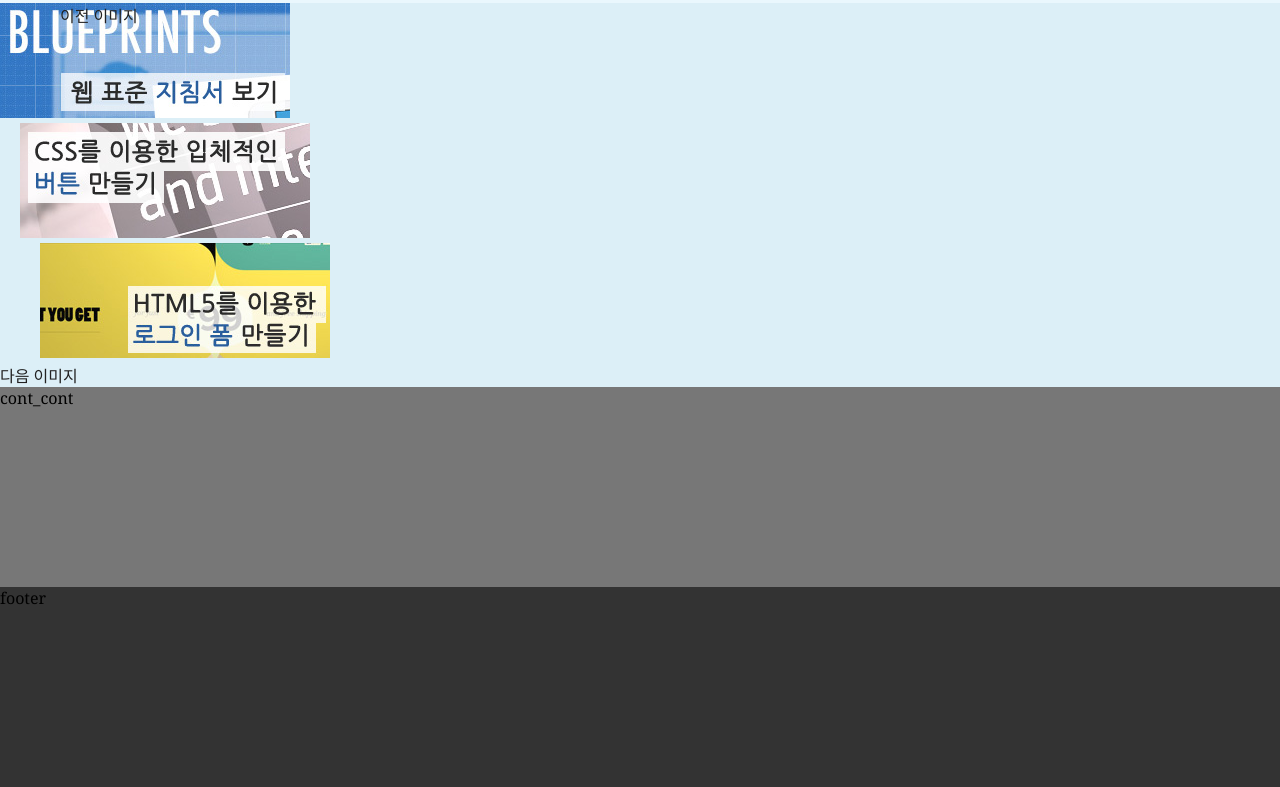
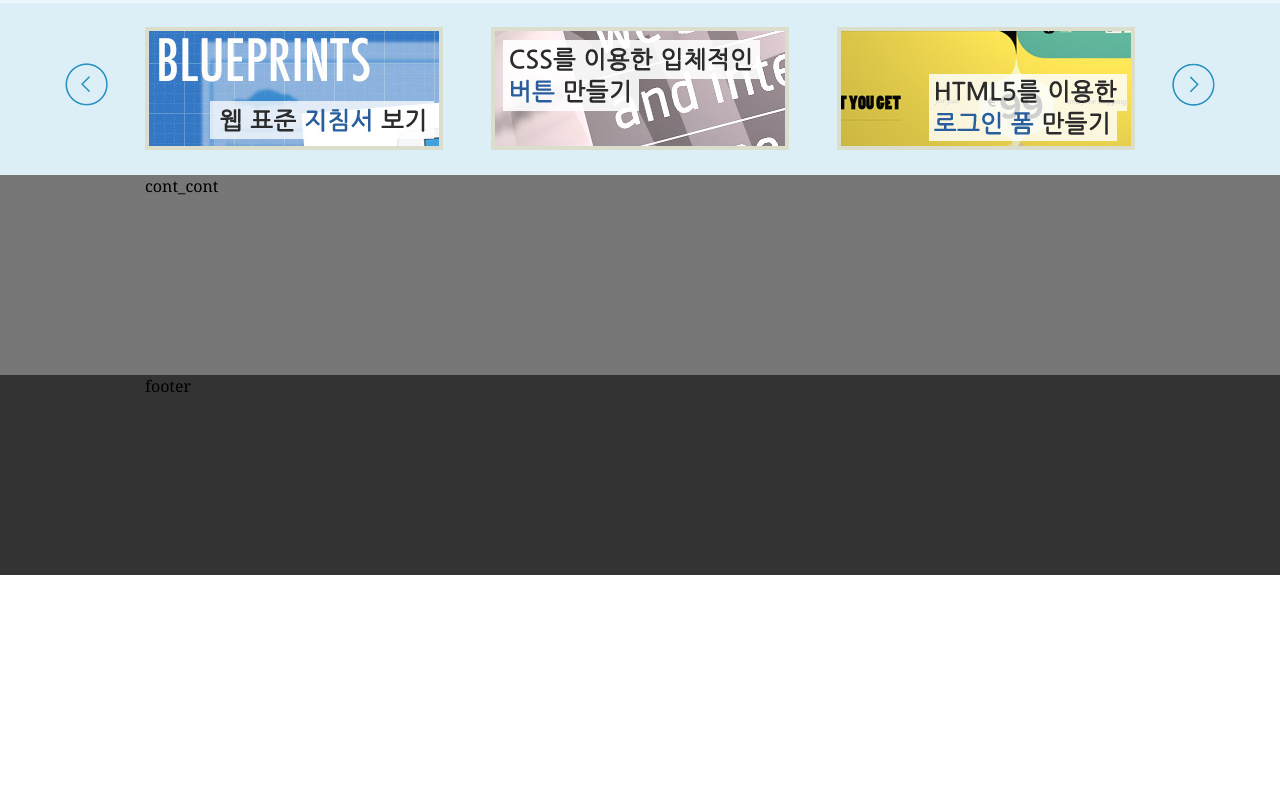
Before and after one commit to gshscs2011/webstoryboy, a plain HTML site: page index.html in a window 1280 px wide. Shown: the part 630-1417 px from the top of the page. After the commit the page ends 1205 px from the top, so only its background shows below. Drawn offline with Linux system fonts and the light colour scheme; a web font is replaced by a local one.

Commit message:
imge 스프트라이트 적용 banner

```diff
--- a/css/style.css
+++ b/css/style.css
@@ -44,7 +44,7 @@
 
 
 /* 컨테이너 */
-.container{width: 90%px ; margin: 0 auto; height: inherit; /* background: rgba(0,0,0,0.3) */}
+.container{width: 990px ; margin: 0 auto; height: inherit; /* background: rgba(0,0,0,0.3) */}
 
 /* 헤더 */
 /* text는 주로 인라인형태, 박스형태는 블락형태 */
@@ -148,16 +148,19 @@
 }
 
 /* banner */
-.ban {position: relative;}
-.ban a.prev {position:absolute; left:60px; top: 0;}
-.ban a.next {}
+.ban {position: relative; padding: 24px 0 20px;}
+.ban>a{ position: absolute;  top: 60px; width: 43px;height: 43px;}
+.ban a.prev { left:-80px;  background: url(/img/icon.png) no-repeat -150px 0; }
+.ban a.next { right:-80px;background: url(/img/icon.png) no-repeat -150px -43px;}
+.ban a.prev:hover {background-position: -193px 0;}
+.ban a.next:hover {background-position: -193px -43px;}
 
 .ban ul {overflow: hidden;}
 .ban ul li{float: left; width: 330px;}
 .ban ul li:last-child{text-align: right;}
 .ban ul li:last-child(2){text-align: center;}
-
-
 .ban ul li.ban_img1 {text-align: left;}
 .ban ul li.ban_img2 {text-align: center;}
 .ban ul li.ban_img3 {text-align: right;}
+.ban ul li img{ border: 4px solid #dcdecd;}
+.ban ul li img:hover{ border-color : #98bcdc;}
--- a/index.html
+++ b/index.html
@@ -117,18 +117,14 @@
             <div id="cont_ban">
                 <div class="container">
                     <div class="ban">
-                        <a href="#" class="prev"> <span>이전 이미지</span> </a>
+                        <a href="#" class="prev"> <span class="ir_pm">이전 이미지</span> </a>
                         <ul>
                             <li class = "ban_img1"><a href="#"><img src="/img/banner_link1.jpg" alt="웹 표준 지침서 보기"></a></li>
-                        </ul>
-                        <ul>
+
                             <li class = "ban_img2"><a href="#"><img src="/img/banner_link2.jpg" alt="CSS 버튼 만들기"></a></li>
-                        </ul>
-                        <ul>
                             <li class = "ban_img3"><a href="#"><img src="/img/banner_link3.jpg" alt="로그인 폼 만들기"></a></li>
                         </ul>
-
-                        <a href="#" class = "next"><span>다음 이미지</span> </a>
+                        <a href="#" class = "next"><span class="ir_pm">다음 이미지</span> </a>
                     </div>
                 </div>
             </div>
```
